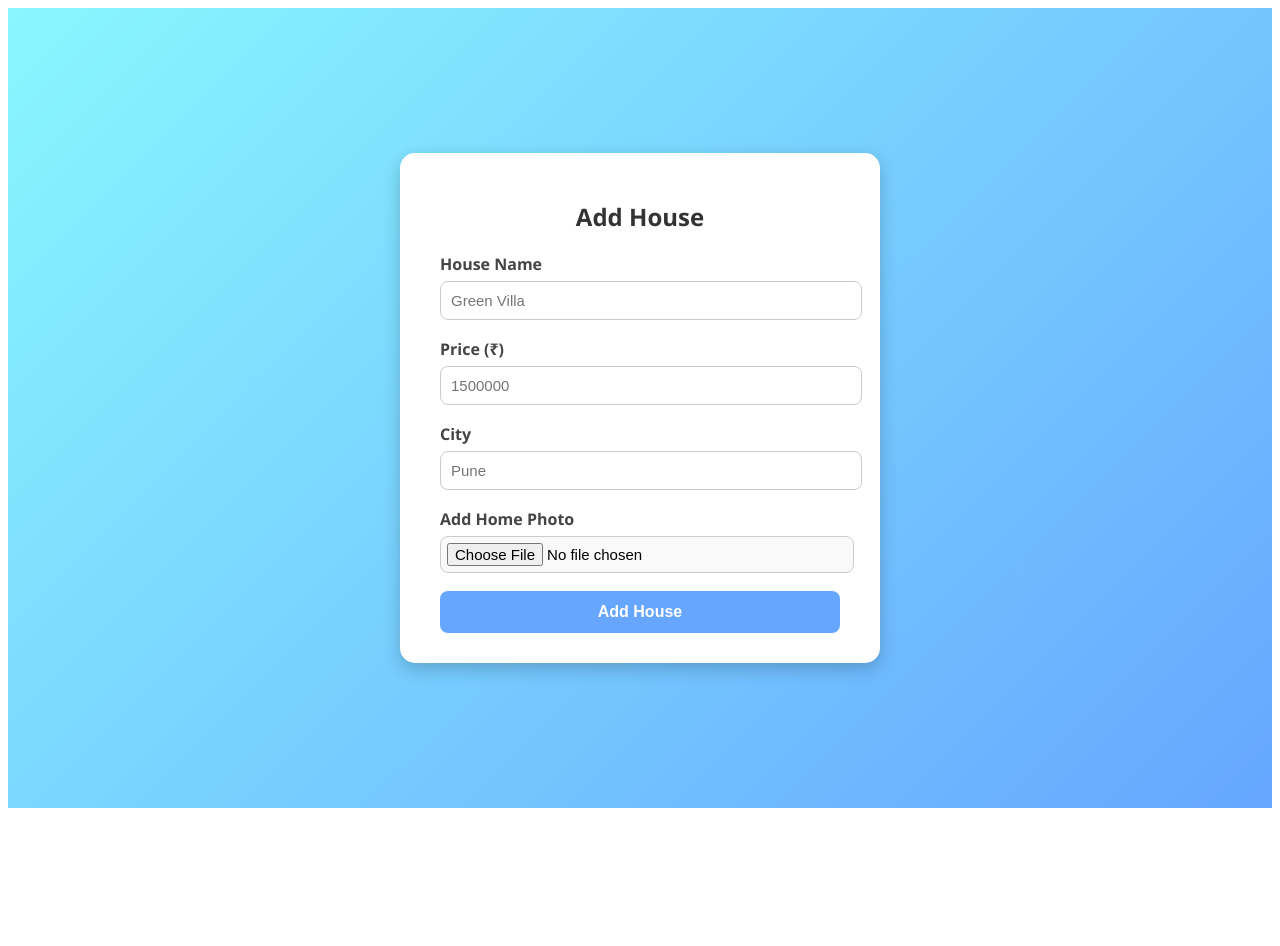
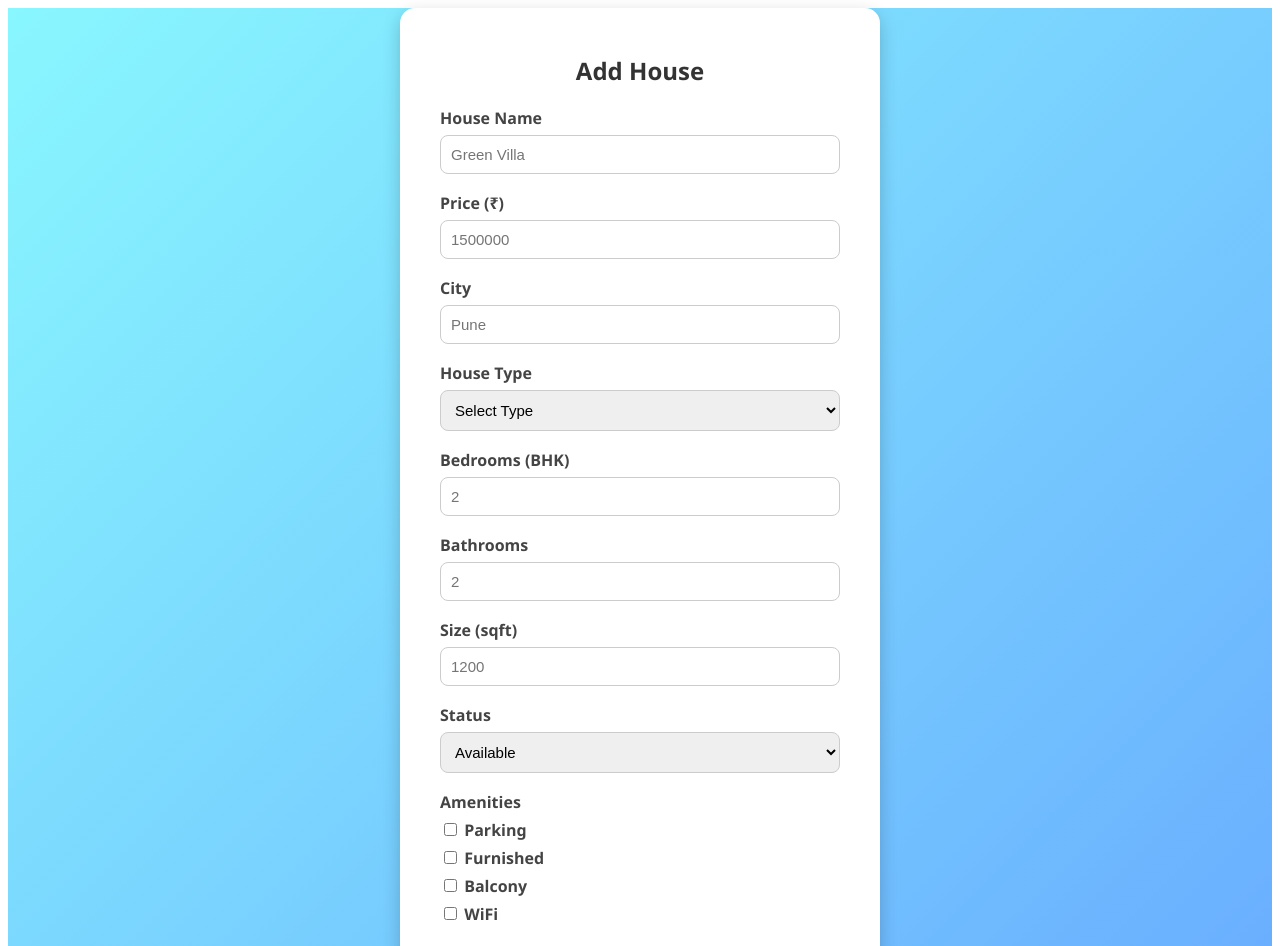
Before and after one commit to Harshneve01/Rentify, a React (Vite) app: page /add-home in a window 1280 px wide. Shown: the top 946 px of the page. Before the commit the page ends 816 px from the top, so only its background shows below. Built offline with nearby package versions, Linux system fonts and the light colour scheme.

Commit message:
making small routing and update add house form

```diff
--- a/src/App.jsx
+++ b/src/App.jsx
@@ -1,15 +1,19 @@
-import Login from './Component/Login'
-import AdminDashboard from './Component/Admin/AdminDashboard'
-import AddHouse from './Component/Admin/AddHouse'
+import React from "react";
+import {BrowserRouter, Routes, Route } from "react-router-dom";
+import Login from "./Component/Login";
+import AdminDashboard from "./Component/Admin/AdminDashboard";
+import AddHouse from "./Component/Admin/AddHouse";
 
 function App() {
-
-
   return (
-    <>
-     <AddHouse/>
-    </>
-  )
+    <BrowserRouter>
+      <Routes>
+        <Route path="/" element={<Login />} />
+        <Route path="/admin-dashboard" element={<AdminDashboard />} />
+        <Route path="/add-home" element={<AddHouse />} />
+      </Routes>
+    </BrowserRouter>
+  );
 }
 
-export default App
+export default App;
--- a/src/Component/Admin/AddHouse.css
+++ b/src/Component/Admin/AddHouse.css
@@ -1,4 +1,3 @@
-
 .page {
   display: flex;
   justify-content: center;
@@ -35,9 +34,14 @@
   color: #444;
 }
 
+/* ✅ Common style for all inputs, selects, textareas */
 .form-group input[type="text"],
 .form-group input[type="number"],
-.form-group input[type="file"] {
+.form-group input[type="file"],
+.form-group input[type="email"],
+.form-group input[type="password"],
+.form-group select,
+.form-group textarea {
   width: 100%;
   padding: 10px;
   border: 1px solid #ccc;
@@ -45,18 +49,23 @@
   font-size: 15px;
   outline: none;
   transition: border 0.3s ease;
+  box-sizing: border-box;
 }
 
-.form-group input:focus {
+.form-group input:focus,
+.form-group select:focus,
+.form-group textarea:focus {
   border-color: #66a6ff;
 }
 
+/* Special style for file input */
 .form-group input[type="file"] {
   padding: 6px;
   background: #f9f9f9;
   cursor: pointer;
 }
 
+/* Button */
 .btn {
   width: 100%;
   padding: 12px;
--- a/src/Component/Admin/AddHouse.jsx
+++ b/src/Component/Admin/AddHouse.jsx
@@ -6,39 +6,64 @@ const AddHouse = () => {
     name: "",
     price: "",
     city: "",
+    type: "",
+    bedrooms: "",
+    bathrooms: "",
+    size: "",
+    status: "available",
+    amenities: [],
+    description: "",
     photo: null,
   });
 
   const handleChange = (e) => {
-    const { name, value, files } = e.target;
+    const { name, value, type, checked, files } = e.target;
+
     if (name === "photo") {
       setFormData({ ...formData, photo: files[0] });
+    } else if (name === "amenities") {
+      // toggle checkbox value
+      const updatedAmenities = checked
+        ? [...formData.amenities, value]
+        : formData.amenities.filter((a) => a !== value);
+      setFormData({ ...formData, amenities: updatedAmenities });
     } else {
       setFormData({ ...formData, [name]: value });
     }
   };
 
-  // ✅ FIX: Add handleSubmit
   const handleSubmit = (e) => {
     e.preventDefault();
 
     alert(
       `🏠 House Added Successfully!\n\n` +
-      `Name: ${formData.name}\n` +
-      `Price: ₹${formData.price}\n` +
-      `City: ${formData.city}\n` +
-      `Photo: ${formData.photo ? formData.photo.name : "No Photo"}`
+        `Name: ${formData.name}\n` +
+        `Price: ₹${formData.price}\n` +
+        `City: ${formData.city}\n` +
+        `Type: ${formData.type}\n` +
+        `Bedrooms: ${formData.bedrooms}\n` +
+        `Bathrooms: ${formData.bathrooms}\n` +
+        `Size: ${formData.size} sqft\n` +
+        `Status: ${formData.status}\n` +
+        `Amenities: ${formData.amenities.join(", ") || "None"}\n` +
+        `Description: ${formData.description}\n` +
+        `Photo: ${formData.photo ? formData.photo.name : "No Photo"}`
     );
 
-    // Reset form after submit
+    // Reset form
     setFormData({
       name: "",
       price: "",
       city: "",
+      type: "",
+      bedrooms: "",
+      bathrooms: "",
+      size: "",
+      status: "available",
+      amenities: [],
+      description: "",
       photo: null,
     });
-
-    // Reset file input manually
     e.target.reset();
   };
 
@@ -47,6 +72,7 @@ const AddHouse = () => {
       <div className="form-card">
         <h1>Add House</h1>
         <form onSubmit={handleSubmit}>
+          {/* House Name */}
           <div className="form-group">
             <label>House Name</label>
             <input
@@ -59,6 +85,7 @@ const AddHouse = () => {
             />
           </div>
 
+          {/* Price */}
           <div className="form-group">
             <label>Price (₹)</label>
             <input
@@ -71,6 +98,7 @@ const AddHouse = () => {
             />
           </div>
 
+          {/* City */}
           <div className="form-group">
             <label>City</label>
             <input
@@ -83,6 +111,90 @@ const AddHouse = () => {
             />
           </div>
 
+          {/* Type */}
+          <div className="form-group">
+            <label>House Type</label>
+            <select name="type" value={formData.type} onChange={handleChange} required>
+              <option value="">Select Type</option>
+              <option value="apartment">Apartment</option>
+              <option value="villa">Villa</option>
+              <option value="flat">Flat</option>
+              <option value="pg">PG</option>
+            </select>
+          </div>
+
+          {/* Bedrooms */}
+          <div className="form-group">
+            <label>Bedrooms (BHK)</label>
+            <input
+              type="number"
+              name="bedrooms"
+              value={formData.bedrooms}
+              onChange={handleChange}
+              placeholder="2"
+              required
+            />
+          </div>
+
+          {/* Bathrooms */}
+          <div className="form-group">
+            <label>Bathrooms</label>
+            <input
+              type="number"
+              name="bathrooms"
+              value={formData.bathrooms}
+              onChange={handleChange}
+              placeholder="2"
+              required
+            />
+          </div>
+
+          {/* Size */}
+          <div className="form-group">
+            <label>Size (sqft)</label>
+            <input
+              type="number"
+              name="size"
+              value={formData.size}
+              onChange={handleChange}
+              placeholder="1200"
+              required
+            />
+          </div>
+
+          {/* Status */}
+          <div className="form-group">
+            <label>Status</label>
+            <select name="status" value={formData.status} onChange={handleChange}>
+              <option value="available">Available</option>
+              <option value="booked">Booked</option>
+            </select>
+          </div>
+
+          {/* Amenities */}
+          <div className="form-group">
+            <label>Amenities</label>
+            <div>
+              <label><input type="checkbox" name="amenities" value="Parking" onChange={handleChange}/> Parking</label>
+              <label><input type="checkbox" name="amenities" value="Furnished" onChange={handleChange}/> Furnished</label>
+              <label><input type="checkbox" name="amenities" value="Balcony" onChange={handleChange}/> Balcony</label>
+              <label><input type="checkbox" name="amenities" value="WiFi" onChange={handleChange}/> WiFi</label>
+            </div>
+          </div>
+
+          {/* Description */}
+          <div className="form-group">
+            <label>Description</label>
+            <textarea
+              name="description"
+              value={formData.description}
+              onChange={handleChange}
+              placeholder="Enter details about the house"
+              rows="3"
+            ></textarea>
+          </div>
+
+          {/* Photo */}
           <div className="form-group">
             <label>Add Home Photo</label>
             <input
@@ -94,6 +206,7 @@ const AddHouse = () => {
             />
           </div>
 
+          {/* Submit */}
           <button type="submit" className="btn">Add House</button>
         </form>
       </div>
--- a/src/Component/Admin/AdminDashboard.jsx
+++ b/src/Component/Admin/AdminDashboard.jsx
@@ -1,6 +1,14 @@
 import "./AdminDashboard.css";
+import { useNavigate } from "react-router-dom";
 
 const AdminDashboard = () => {
+  const navigate = useNavigate();
+  const AddHome = () =>{
+    navigate("/add-home");
+}
+
+
+
   return (
     <div className="dashboard-container">
 
@@ -8,7 +16,7 @@ const AdminDashboard = () => {
         <h2>Admin Panel</h2>
         <ul>
           <li>About</li>
-          <li>Add Houses</li>
+          <li onClick={AddHome}>Add Houses</li>
           <li>View Users</li>
           <li>Settings</li>
           <li>Logout</li>
--- a/src/Component/Login.jsx
+++ b/src/Component/Login.jsx
@@ -1,4 +1,5 @@
 import React, { useState } from "react";
+import { useNavigate } from "react-router-dom";
 import "./Login.css";
 
 const Auth = () => {
@@ -13,6 +14,8 @@ const Auth = () => {
     adminKey: "",
   });
 
+   const navigate = useNavigate();
+
   const handleChange = (e) => {
     setFormData({ ...formData, [e.target.name]: e.target.value });
   };
@@ -21,10 +24,9 @@ const Auth = () => {
     e.preventDefault();
 
     if (role === "admin") {
-      if (formData.adminKey !== "SECRET123") {
-        alert("❌ Invalid Admin Key!");
-        return;
-      }
+      navigate("/admin-dashboard");
+    }else {
+      navigate("/user-dashboard");
     }
 
     if (isLogin) {
```
Also changed, not shown: 1 other file (tests, documents, lock files or other folders).
